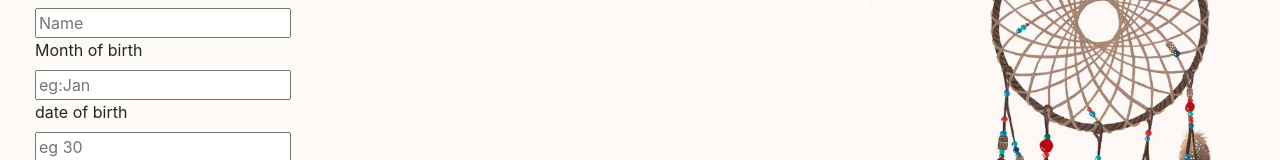
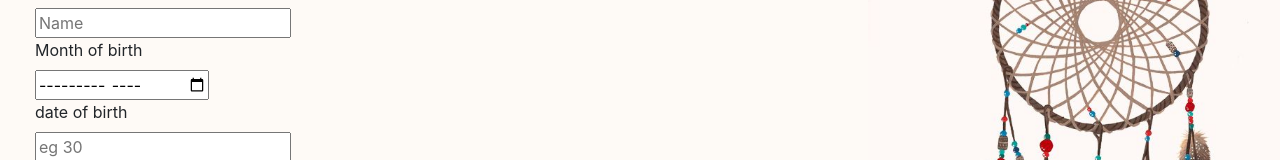
Before and after one commit to BrianRigii/Akan, a plain HTML site: page index.html in a window 1280 px wide. Shown: the part 1239-1399 px from the top of the page. Drawn offline with nearby package versions, Linux system fonts and the light colour scheme; a web font is replaced by a local one.

Commit message:
change input to month

```diff
--- a/index.html
+++ b/index.html
@@ -63,7 +63,7 @@
                   <label>Name</label><br>
                   <input type="text" placeholder="Name" id="name" required><br>
                   <label>Month of birth</label><br>
-                  <input type="text"placeholder="eg:Jan" id ="month"required><br>
+                  <input type="month"placeholder="eg:Jan" id ="month"required><br>
                   <label>date of birth</label><br>
                     <input type ="text" required placeholder="eg 30" id="date"required ><br>
                   Gender<br>
```
